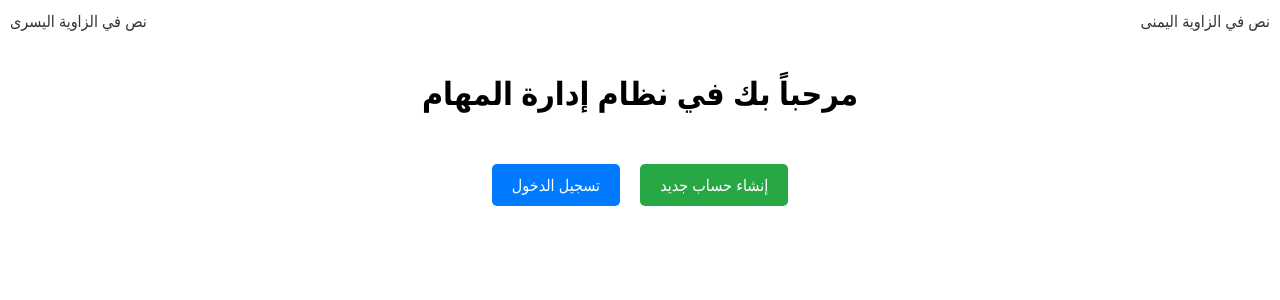
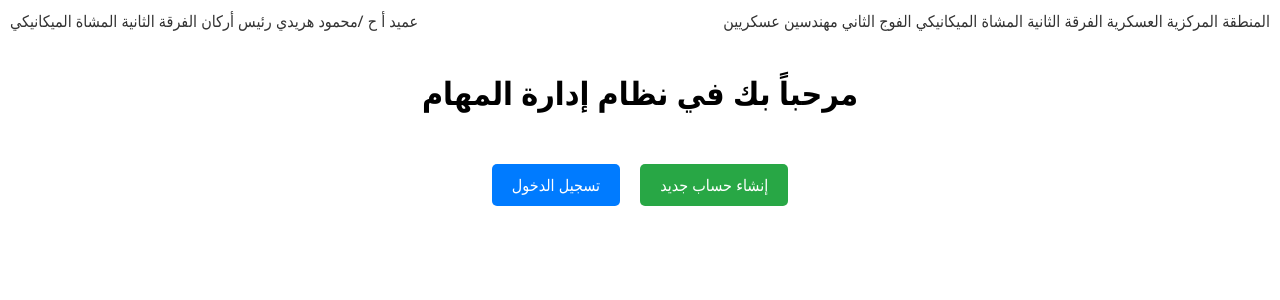
Before and after one commit to HasanAbdelhady/tasks, a Django app: page / in a window 1280 px wide. Shown: the top 300 px of the page. Run offline with Django 5.2, Linux system fonts and the light colour scheme.

Commit message:
Update login_or_signup.html

```diff
--- a/task_tracker/templates/login_or_signup.html
+++ b/task_tracker/templates/login_or_signup.html
@@ -15,14 +15,15 @@
                 top: 10px;
                 font-size: 16px;
                 color: #333;
+                text-align: right; /* Ensure text aligns right for Arabic */
             }
             .left-corner {
                 left: 10px;
-                text-align: left;
+                text-align: left; /* Text aligns left for the left corner */
             }
             .right-corner {
                 right: 10px;
-                text-align: right;
+                text-align: right; /* Text aligns right for the right corner */
             }
             .container {
                 text-align: center;
@@ -49,9 +50,18 @@
         </style>
     </head>
     <body>
-        <!-- Left and Right corner texts -->
-        <div class="corner-text left-corner">نص في الزاوية اليسرى</div>
-        <div class="corner-text right-corner">نص في الزاوية اليمنى</div>
+        <!-- Left corner text -->
+        <div class="corner-text left-corner">
+            عميد أ ح /محمود هريدي
+            رئيس أركان الفرقة الثانية المشاة الميكانيكي
+        </div>
+
+        <!-- Right corner text -->
+        <div class="corner-text right-corner">
+            المنطقة المركزية العسكرية
+            الفرقة الثانية المشاة الميكانيكي
+            الفوج الثاني مهندسين عسكريين
+        </div>
 
         <div class="container">
             <h1>مرحباً بك في نظام إدارة المهام</h1>
```
